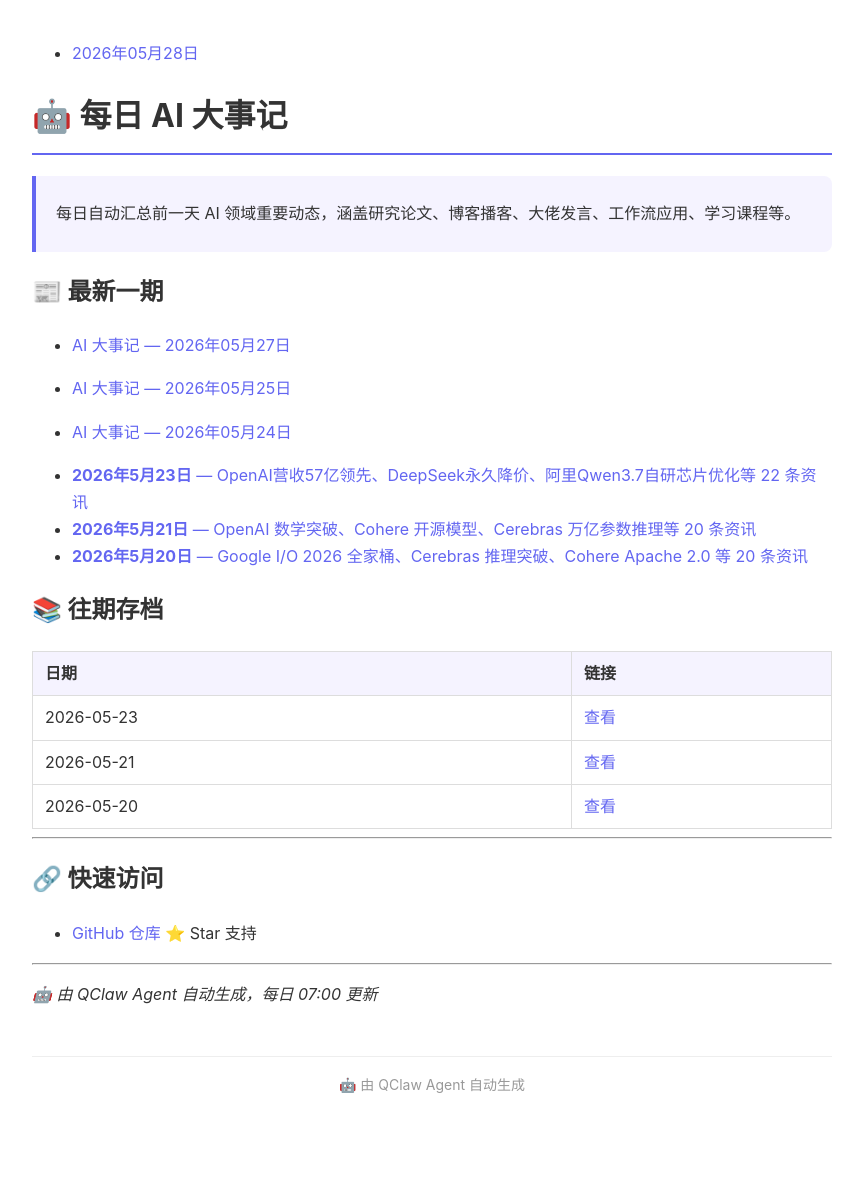
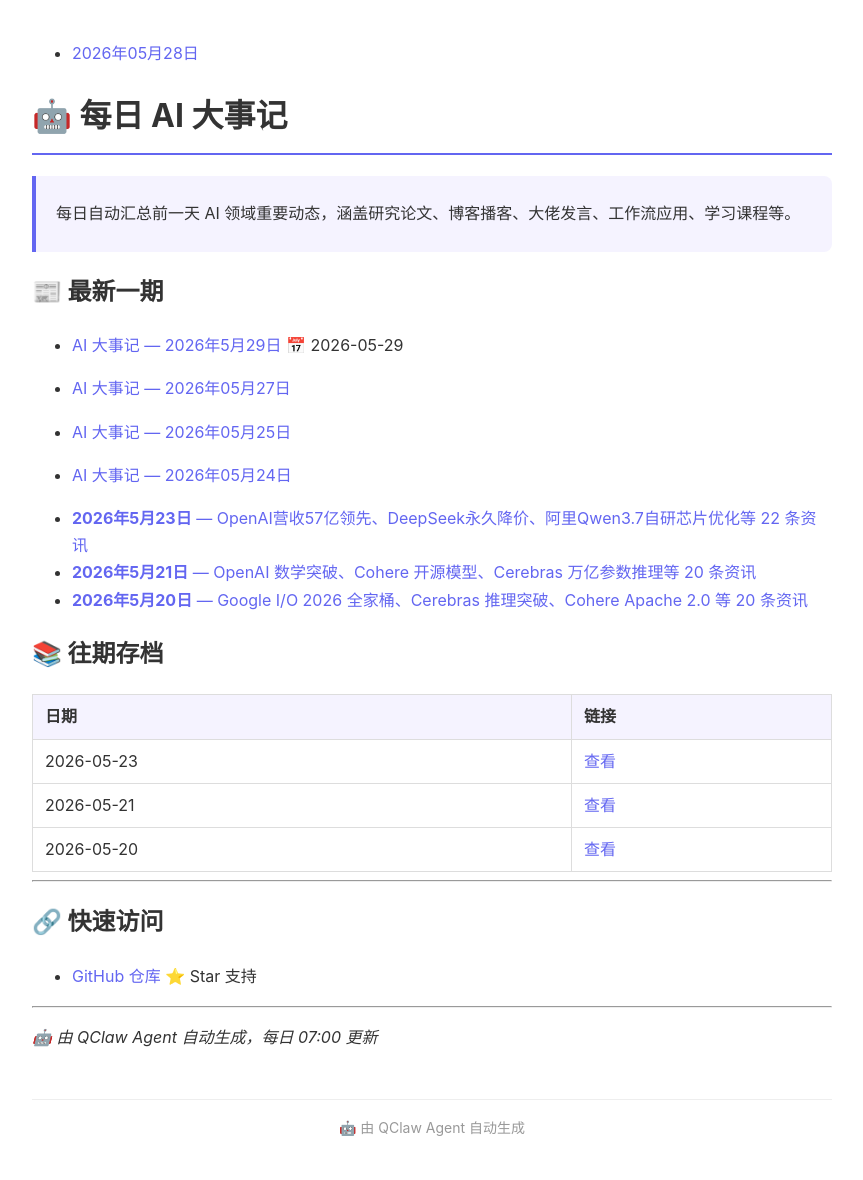
Before and after one commit to jared0612/daily-ai-news, a Jekyll site: the page built from index.md, in a window 1280 px wide. Shown: the whole page, without its empty margins (208-1071 px from the left). Built offline with Jekyll 4.4.1, drawn with Linux system fonts in a browser that asks for light colours; before the commit the page ends 1137 px from its top, so only the background shows below that.

Commit message:
🔗 更新index — 添加2026-05-29大事记链接

```diff
--- a/index.md
+++ b/index.md
@@ -12,6 +12,8 @@ title: AI 大事记
 > 每日自动汇总前一天 AI 领域重要动态，涵盖研究论文、博客播客、大佬发言、工作流应用、学习课程等。
 
 ## 📰 最新一期
+- [AI 大事记 — 2026年5月29日](daily/2026-05-29.md) 📅 2026-05-29
+
 - [AI 大事记 — 2026年05月27日](daily/2026-05-27)
 - [AI 大事记 — 2026年05月25日](daily/2026-05-25)
 
```
